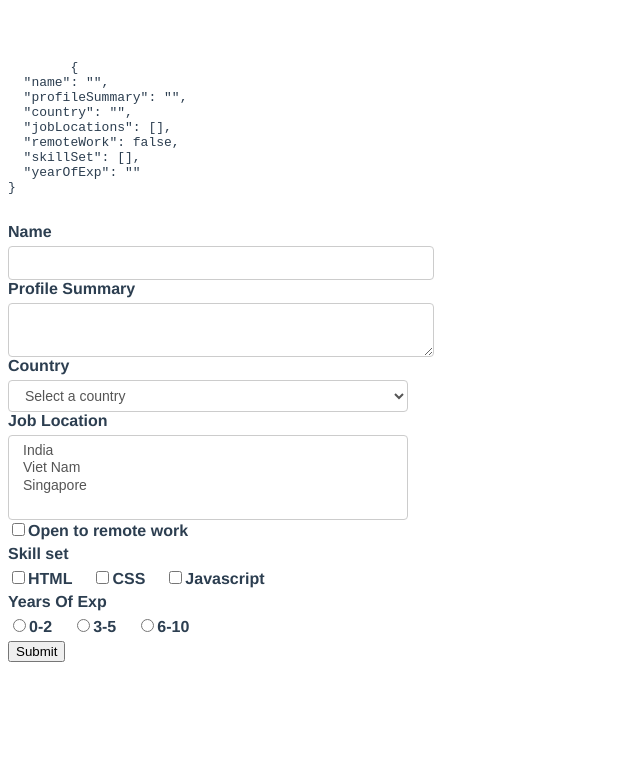
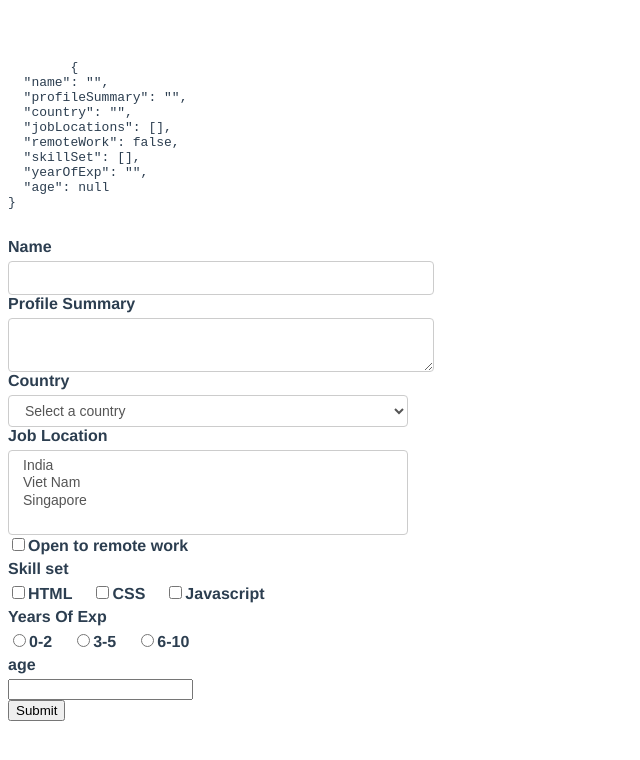
Before and after one commit to thongvm316/VueJs, a Vue app: page / in a window 1280 px wide. Shown: the top 760 px of the page, without its empty margins (0-640 px from the left). Built offline with nearby package versions, Linux system fonts and the light colour scheme.

Commit message:
20211119-1

```diff
--- a/src/App.vue
+++ b/src/App.vue
@@ -1,5 +1,5 @@
 <template>
-  <form @submit="submitForm">
+  <form @submit.prevent="submitForm">
     <div>
       <pre>
         {{ JSON.stringify(formValues, null, 2) }}
@@ -7,8 +7,8 @@
     </div>
 
     <div>
-      <label for="name">Name</label>
-      <input type="text" id='name' v-model="formValues.name">
+      <label v-once for="name">Name</label>
+      <input type="text" id='name' v-model.trim.lazy="formValues.name">
     </div>
 
     <div>
@@ -64,6 +64,11 @@
     </div>
 
     <div>
+      <label for="age">age</label>
+      <input type="number" id='age' v-model.number="formValues.age">
+    </div>
+
+    <div>
       <button>Submit</button>
     </div>
   </form>
@@ -82,13 +87,14 @@
         jobLocations: [],
         remoteWork: false,
         skillSet: [],
-        yearOfExp: ''
+        yearOfExp: '',
+        age: null
       }
     }
   },
   methods: {
-    submitForm (e) {
-      e.preventDefault()
+    submitForm () {
+      // e.preventDefault() // * use  @submit.prevent solution for clean code instead old.
       console.log(this.formValues)
     }
   }
```
